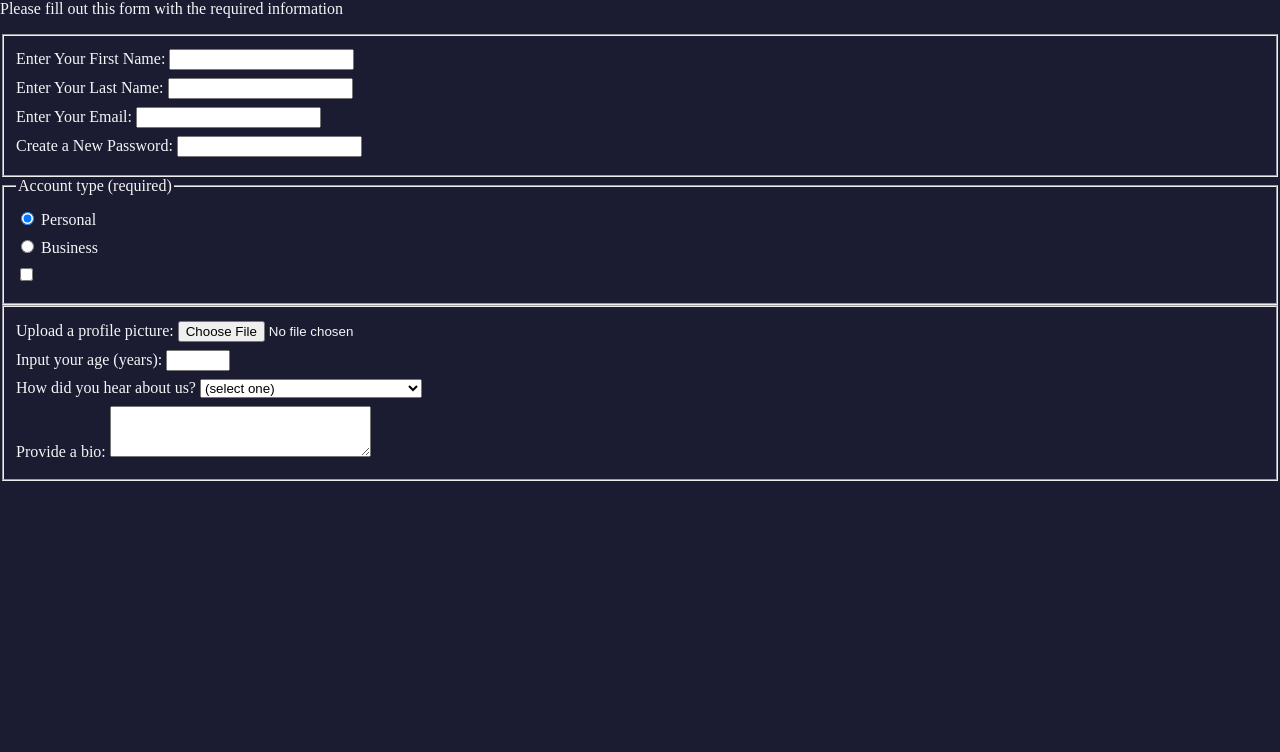
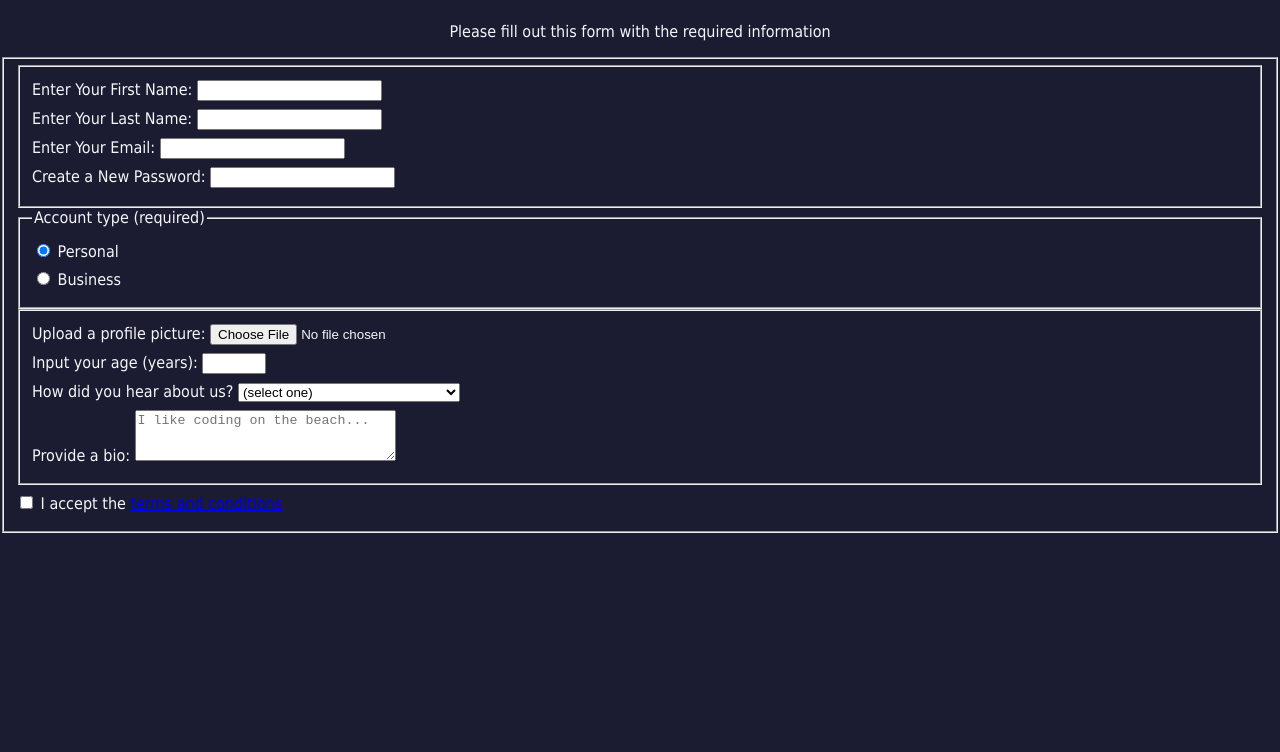
Before and after one commit to jacquie77917/Development-, a plain HTML site: page HTMLCSS/html-project-4-registration_form/index.html in a window 1280 px wide. Shown: the part 80-832 px from the top of the page. Drawn offline with Linux system fonts and the light colour scheme.

Commit message:
Nov 25 2023

```diff
--- a/HTMLCSS/html-project-4-registration_form/index.html
+++ b/HTMLCSS/html-project-4-registration_form/index.html
@@ -10,14 +10,18 @@
     <p>Please fill out this form with the required information</p>
     <form method="post" action="https://register-demo.freecodecamp.org">
       <fieldset>
+        <fieldset>
           <label for="first-name"
-          >Enter Your First Name: <input id="first-name" type="text" required
+            >Enter Your First Name:
+            <input id="first-name" type="text" required name="first-name"
           /></label>
           <label for="last-name"
-          >Enter Your Last Name: <input id="last-name" type="text" required
+            >Enter Your Last Name:
+            <input id="last-name" type="text" required name="last-name"
           /></label>
           <label for="email"
-          >Enter Your Email: <input id="email" type="email" required
+            >Enter Your Email:
+            <input id="email" type="email" required name="email"
           /></label>
           <label for="new-password"
             >Create a New Password:
@@ -26,35 +30,37 @@
               type="password"
               pattern="[a-z0-5]{8,}"
               required
+              name="password"
           /></label>
         </fieldset>
-    </form>
-  </body>
-</html>
         <fieldset>
           <legend>Account type (required)</legend>
           <label for="personal-account"
-    ><input type="radio" name="account-type" id="peronal-account" checked />
+            ><input
+              id="personal-account"
+              type="radio"
+              name="account-type"
+              checked
+            />
             Personal</label
           >
           <label for="business-account"
-    ><input type="radio" name="account-type" id="business-account" />
+            ><input id="business-account" type="radio" name="account-type" />
             Business</label
           >
-  <label for="terms-and-conditions"
-    ><input type="checkbox" required id="terms-and-conditions"
-  /></label>
         </fieldset>
         <fieldset>
           <label for="profile-picture"
-    >Upload a profile picture: <input id="profile-picture" type="file"
+            >Upload a profile picture:
+            <input id="profile-picture" type="file" name="profile-picture"
           /></label>
           <label for="age"
-    >Input your age (years): <input id="age" type="number" min="13" max="120"
+            >Input your age (years):
+            <input id="age" type="number" min="13" max="120" name="age"
           /></label>
           <label for="referrer"
             >How did you hear about us?
-    <select id="referrer">
+            <select id="referrer" name="referrer">
               <option value="">(select one)</option>
               <option value="1">freeCodeCamp News</option>
               <option value="2">freeCodeCamp YouTube Channel</option>
@@ -62,8 +68,30 @@
               <option value="4">Other</option>
             </select>
           </label>
-  <label for="bio"
+          <label for="bio" name="bio"
             >Provide a bio:
-    <textarea id="bio" rows="3" cols="30"></textarea>
+            <textarea
+              id="bio"
+              rows="3"
+              cols="30"
+              placeholder="I like coding on the beach..."
+              name="bio"
+            ></textarea>
           </label>
         </fieldset>
+        <label for="terms-and-conditions">
+          <input
+            id="terms-and-conditions"
+            type="checkbox"
+            required
+            name="terms-and-conditions"
+          />
+          I accept the
+          <a href="https://www.freecodecamp.org/news/terms-of-service/"
+            >terms and conditions</a
+          >
+        </label>
+      </fieldset>
+    </form>
+  </body>
+</html>
--- a/HTMLCSS/html-project-4-registration_form/styles.css
+++ b/HTMLCSS/html-project-4-registration_form/styles.css
@@ -4,9 +4,16 @@ body {
   margin: 0;
   background-color: #1b1b32;
   color: #f5f6f7;
+  font-family: Tahoma;
+  font-size: 16px;
 }
 
 label {
   display: block;
   margin: 0.5rem 0;
 }
+h1,
+p {
+  margin: 1em auto;
+  text-align: center;
+}
```
Lines whose indentation alone changed are shown as unchanged.
